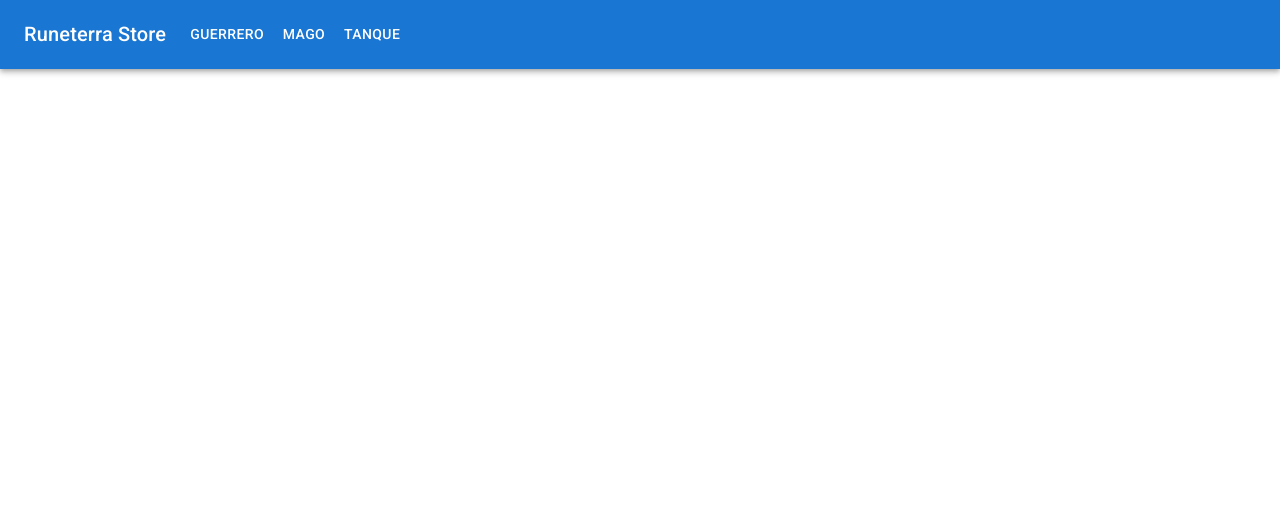
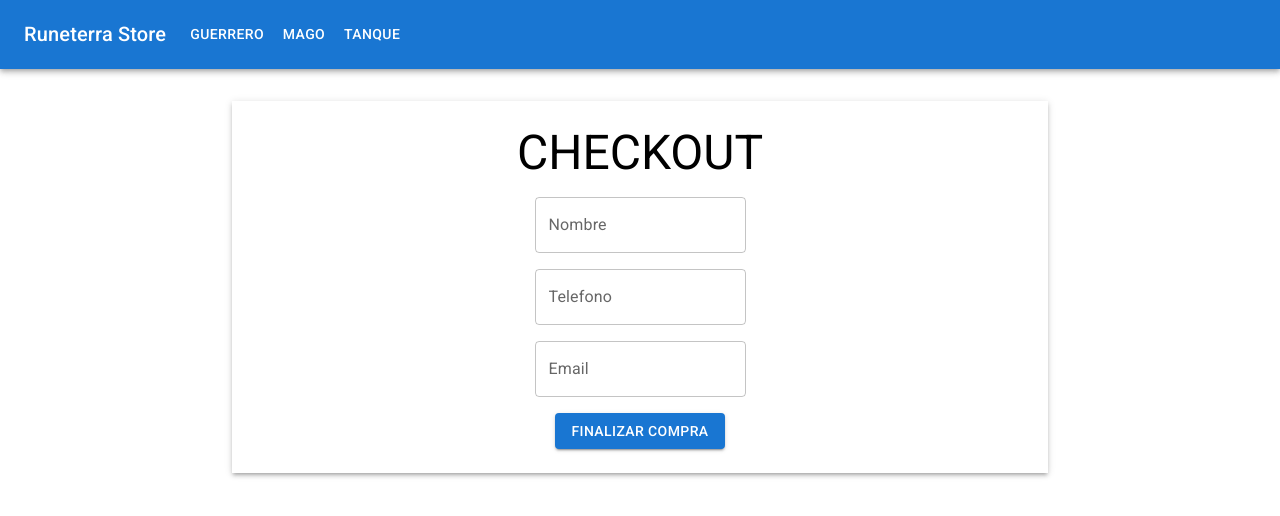
Before and after one commit to JuanGutierrez1/runeterra_store-gutierrez_jaques, a React (Create React App) app: page /checkout in a window 1280 px wide. Shown: the top 516 px of the page. Built offline with nearby package versions, Linux system fonts and the light colour scheme.

Commit message:
Desafio Firebase 2

```diff
--- a/src/App.js
+++ b/src/App.js
@@ -6,6 +6,7 @@
 import ItemListContainer from './views/ItemListContainer';
 import ItemDetailConatiner from './views/ItemDetailContainer';
 import Cart from './views/Cart';
+import Checkout from './views/Checkout';
 
 //Context
 import { CartProvider } from "./contexts/CartContext";
@@ -24,6 +25,7 @@
           <Route path="/category/:id" element={<ItemListContainer />} />
           <Route path="/item/:id" element={<ItemDetailConatiner />} />
           <Route path="/cart" element={<Cart />} />
+          <Route path="/checkout" element={<Checkout />} />
         </Routes>
       </Router>
     </CartProvider>
--- a/src/contexts/CartContext.js
+++ b/src/contexts/CartContext.js
@@ -18,7 +18,8 @@
       return;
     }
     const newItems = [...cart.addedItems, item]
-    setCart({ ...cart, addedItems: newItems} );
+    const newTotalPrice = cart.totalPrice + item.price * item.quantity
+    setCart({ ...cart, addedItems: newItems, totalPrice: newTotalPrice} );
   };
 
   const isInCart = (id) => {
@@ -27,7 +28,9 @@
 
   const removeItem = (itemId) => {
     const removedItemList = cart.addedItems.filter(item => item.id !== itemId)
-    setCart({...cart, addedItems: removedItemList})
+    const removedItem = cart.addedItems.find(item => item.id === itemId)
+    const newTotalPrice = cart.totalPrice - removedItem.price * removedItem.quantity
+    setCart({...cart, addedItems: removedItemList, totalPrice: newTotalPrice})
   }
 
   const clear = () => {
--- a/src/views/Cart.js
+++ b/src/views/Cart.js
@@ -1,4 +1,4 @@
-import { Box, Typography, IconButton, Link  } from "@mui/material";
+import { Box, Typography, IconButton, Button } from "@mui/material";
 import DeleteOutlineIcon from '@mui/icons-material/DeleteOutline';
 import { useCart } from "../contexts/CartContext";
 import { useNavigate } from "react-router-dom";
@@ -8,6 +8,10 @@
   const cartContext = useCart();
   const deleteItem = (idItem) =>{
     cartContext.removeItem(idItem)
+  }
+
+  const continuarCompra = () =>{
+    navigate('/checkout')
   }
   return(
     <Box display={'flex'} flexDirection={'column'} m={4} gap={5} p={2} boxShadow={3}>
@@ -38,6 +42,14 @@
       : <Typography sx={{display:'flex', justifyContent:'center'}} variant="h4">
         No se han añadido items al carrito. <a  onClick={() => navigate("/")} href="#">Volver a Inicio</a>
       </Typography>}
+      {cartContext.cart.addedItems.length > 0 ? (
+        <>
+          <Typography variant="h5" sx={{display:'flex', justifyContent:'center'}}>Total: ${cartContext.cart.totalPrice}</Typography>
+          <Box display="flex" justifyContent="center">
+            <Button variant="contained" onClick={continuarCompra}>Continuar con el pago</Button>
+          </Box>
+        </>
+      ): null}
     </Box>
   )
 }
--- /dev/null
+++ b/src/views/Checkout.js
@@ -0,0 +1,52 @@
+import { Box, Button, TextField, Typography } from "@mui/material"
+import { useState } from "react";
+import { collection, addDoc } from 'firebase/firestore';
+import { db } from '../firebase/firebaseConfig';
+import { useCart } from "../contexts/CartContext";
+import { useNavigate } from "react-router-dom";
+
+const initialState = {
+	name: '',
+	phone: '',
+	email: '',
+};
+
+const Checkout = () =>{
+  let navigate = useNavigate()
+  const cartContext = useCart();
+  const [buyer, setBuyer] = useState(initialState)
+  const [orden, setOrden] = useState('')
+
+  const handleOnChange = (e) => {
+		const { value, name } = e.target;
+		setBuyer({ ...buyer, [name]: value });
+	};
+  const finalizarCompra = async () =>{
+      const values = {buyer: buyer, items: cartContext.cart.addedItems.map(el => {return {id:el.id, title:el.title, price:el.price}}) , date: new Date(), total: cartContext.cart.totalPrice}
+      const docRef = await addDoc(collection(db, 'orders'), {
+      	values,
+      });
+      setOrden(docRef.id)
+      setBuyer(initialState)
+      cartContext.clear()
+  }
+  return(
+    <Box display="flex" justifyContent="center">
+      <Box display="flex" alignItems='center' gap={2} m={4} p={3} width="60%" flexDirection={"column"} boxShadow={3}>
+        {!orden ? (<>
+        <Typography variant="h3">CHECKOUT</Typography>
+        <TextField value={buyer.name} label="Nombre" name='name' onChange={handleOnChange} type="text"/>
+        <TextField value={buyer.phone} label="Telefono" name='phone' onChange={handleOnChange} type="number"/>
+        <TextField value={buyer.email} label="Email" name='email' onChange={handleOnChange} type="text"/>
+        <Button variant="contained" onClick={finalizarCompra}>Finalizar compra</Button></>)
+        : <>
+        <Typography variant="h4">Gracias por su compra.</Typography>
+        <Typography variant="h4">Nro de orden: {orden}</Typography>
+        <Button variant="contained" onClick={() => navigate('/')}>Volver al inicio</Button>
+        </>}
+      </Box>
+    </Box>
+  )
+}
+
+export default Checkout
```
